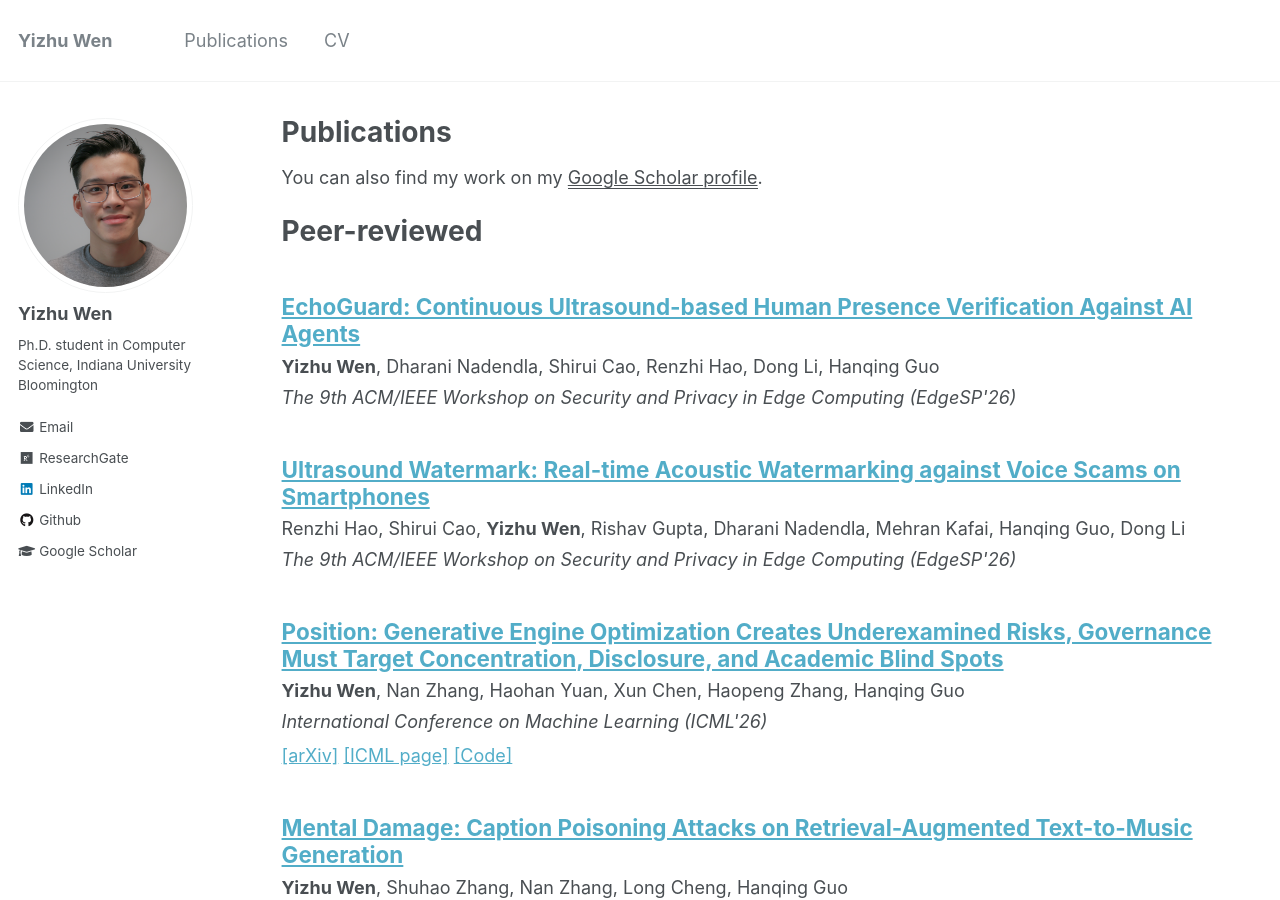
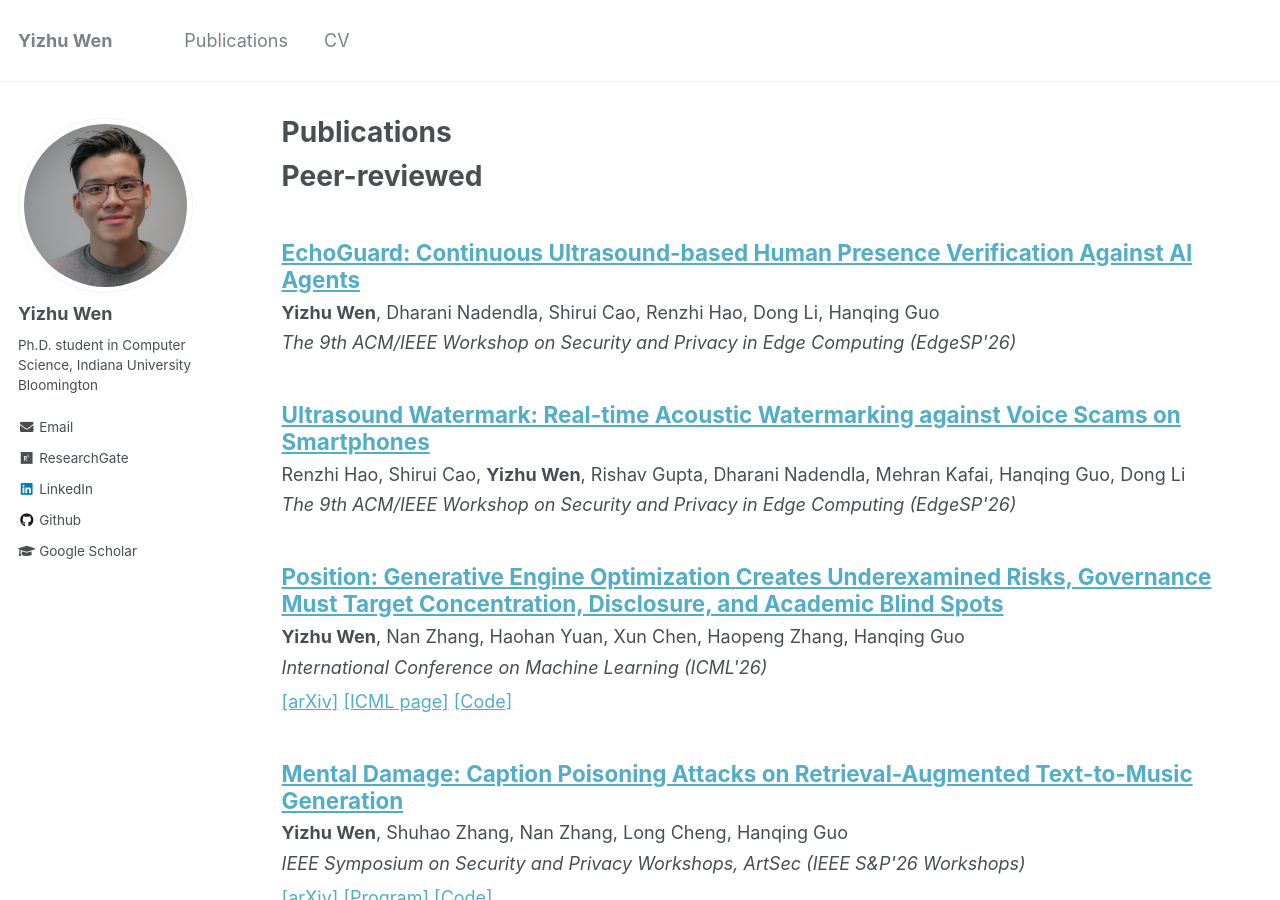
Before and after one commit to yizhu-wen/yizhu-wen.github.io, a Jekyll site: the page built from _pages/publications.md, in a window 1280 px wide and 900 px high. Built offline with Jekyll 4.4.1, drawn with Linux system fonts in a browser that asks for light colours.

Commit message:
Remove the Google Scholar line from the Publications page
The sidebar already links to the profile.

Co-Authored-By: Claude Opus 5 <noreply@anthropic.com>

```diff
--- a/_pages/publications.md
+++ b/_pages/publications.md
@@ -6,9 +6,6 @@ author_profile: true
 ---
 
 {% include base_path %}
-
-You can also find my work on my <u><a href="{{ site.author.googlescholar }}">Google Scholar profile</a></u>.
-
 
 Peer-reviewed
 ======
```
